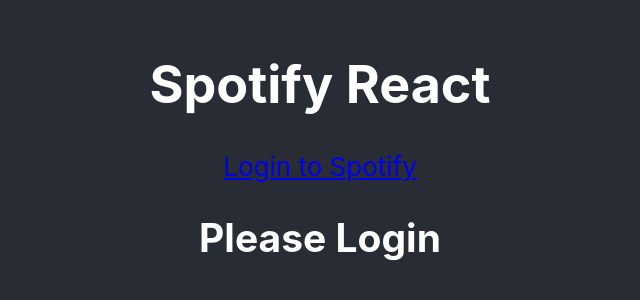
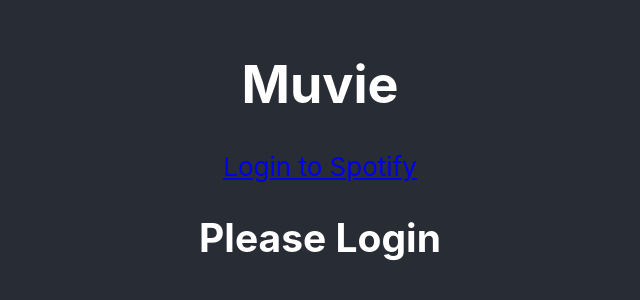
Before and after one commit to fjgao2buedu/cs411_a4_team9, a React (Create React App) app in the folder muvie/muvieview/: page / in a window 1280 px wide. Shown: the part 244-544 px from the top of the page, without its empty margins (320-960 px from the left). Built offline with nearby package versions, Linux system fonts and the light colour scheme.

Commit message:
Update App.js

```diff
--- a/muvie/muvieview/src/App.js
+++ b/muvie/muvieview/src/App.js
@@ -1,5 +1,6 @@
 import './App.css';
 import { useEffect, useState } from 'react';
+import axios from 'axios';
 
 function App() {
   const CLIENT_ID = "3f958fdf5b01422690ef323614cca86c"
@@ -12,7 +13,7 @@
   const [artists, setArtists] = useState([])
   const searchArtists = async (e) => {
     e.preventDefault()
-    const { data } = await fetch("https://api.spotify.com/v1/search", {
+    const { data } = await axios.get("https://api.spotify.com/v1/search", {
       headers: {
         Authorization: `Bearer ${token}`
       },
@@ -56,12 +57,15 @@
 
       <header className="App-header">
 
-        <h1>Spotify React</h1>
+        <h1>Muvie</h1>
 
         {!token ?
           <a href={`${AUTH_ENDPOINT}?client_id=${CLIENT_ID}&redirect_uri=${REDIRECT_URI}&response_type=${RESPONSE_TYPE}`}>Login
             to Spotify</a>
           : <button onClick={logout}>Logout</button>}
+
+          {console.log('token', token )}
+
         {token ?
           <form onSubmit={searchArtists}>
             <input type="text" onChange={e => setSearchKey(e.target.value)} />
```
